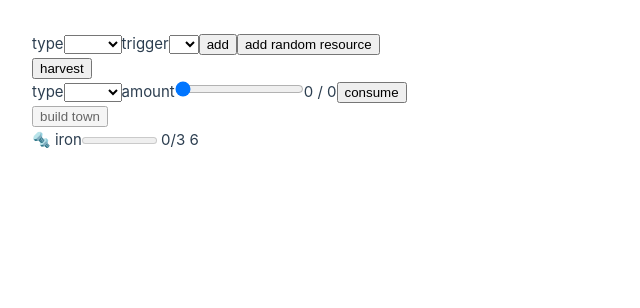
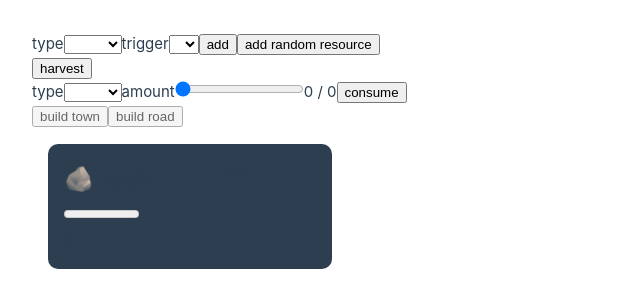
Before and after one commit to Ragnar-Oock/colon, a Vue app: page / in a window 1280 px wide. Both pictures are taken after a click on the button "add random resource". Shown: the top 308 px of the page, without its empty margins (0-640 px from the left). Built offline with nearby package versions, Linux system fonts and the light colour scheme.

Commit message:
feat: add road + cleanup

```diff
--- a/src/App.vue
+++ b/src/App.vue
@@ -1,6 +1,6 @@
 <script setup lang="ts">
-import BuildingTile from "./components/building-tile.vue";
-import ResourceTile from "./components/resource-tile.vue";
+import BuildingTile from "./components/tiles/building-tile.vue";
+import ResourceTile from "./components/tiles/resource-tile.vue";
 import AddResourceForm from "./components/add-resource-form.vue";
 import {useResourceStore} from "./resource.store.js";
 import HarvestResources from "./components/harvest-resources.vue";
@@ -20,6 +20,15 @@ const town = {
 	icon: '🏘️'
 } satisfies BuildingType;
 
+const road = {
+	cost: {
+		rock: 2,
+		wood: 1
+	},
+	name: 'road',
+	icon: '🛣️'
+} satisfies BuildingType;
+
 </script>
 
 <template>
@@ -28,6 +37,7 @@ const town = {
 	<consume-resource/>
   <main>
 		<add-building :building-type="town"></add-building>
+		<add-building :building-type="road"></add-building>
 
 		<div class="resources grid">
 			<resource-tile
@@ -51,6 +61,8 @@ const town = {
 .grid {
 	display: grid;
 	grid-template-columns: repeat(auto-fit, minmax(15ch, 30ch));
+	gap: 1rem;
+	padding: 1rem;
 }
 main {
 	width: 100%;
--- a/src/components/building-tile.vue
+++ /dev/null
@@ -1,18 +0,0 @@
-<script setup lang="ts">
-
-import { Building } from "../building.store";
-
-const {building} = defineProps<{
-	building: Building
-}>()
-</script>
-
-<template>
-<div class="building tile">
-	{{building.type.icon}} {{building.type.name}}
-</div>
-</template>
-
-<style scoped>
-
-</style>
--- a/src/components/resource-tile.vue
+++ /dev/null
@@ -1,32 +0,0 @@
-<script setup lang="ts">
-
-import { computed, useId } from "vue";
-import { Resource, RESOURCE_MAX, ResourceAmount, ResourceType } from "../resource.store";
-
-const id = useId();
-const {resource} = defineProps<{
-	resource: Resource;
-}>()
-
-const typeIcons = {
-	brick: '🧱',
-	gold: '🪙',
-	iron: '🔩',
-	wheat: '🌾',
-	wood: '🌳',
-	wool: '🐑'
-} satisfies Record<ResourceType, string>
-
-const icon = computed(() => typeIcons[resource.type])
-</script>
-
-<template>
-<div class="tile resource">
-	<label :for="id">{{icon}} {{ resource.type }}</label>
-	<meter :id min="0" max="3" :value="resource.amount">{{resource.amount}}/{{RESOURCE_MAX}}</meter> <span>{{resource.amount}}/{{RESOURCE_MAX}}</span> <span class="trigger" title="triggered by">{{resource.trigger}}</span>
-</div>
-</template>
-
-<style scoped>
-
-</style>
--- /dev/null
+++ b/src/components/tiles/building-tile.vue
@@ -0,0 +1,37 @@
+<script setup lang="ts">
+
+import { Building } from "../../building.store";
+
+const {building} = defineProps<{
+	building: Building
+}>()
+</script>
+
+<template>
+<div class="building tile">
+	<span class="icon">{{building.type.icon}}</span>
+	<span class="label">{{building.type.name}}</span>
+</div>
+</template>
+
+<style scoped>
+.building {
+	display: grid;
+	grid:
+		'icon'
+		'label';
+
+	padding: 1rem;
+	gap: .5rem;
+	background: #2c3e50;
+	border-radius: 10px;
+	font-size: 1.5rem;
+
+	.label{
+		grid-area: label;
+	}
+	.icon {
+		grid-area: icon;
+	}
+}
+</style>
--- /dev/null
+++ b/src/components/tiles/resource-tile.vue
@@ -0,0 +1,54 @@
+<script setup lang="ts">
+
+import { computed, useId } from "vue";
+import { Resource, RESOURCE_MAX, ResourceAmount, ResourceType } from "../../resource.store";
+
+const id = useId();
+const {resource} = defineProps<{
+	resource: Resource;
+}>()
+
+const typeIcons = {
+	brick: '🧱',
+	gold: '🪙',
+	rock: '🪨',
+	wheat: '🌾',
+	wood: '🌳',
+	wool: '🐑'
+} satisfies Record<ResourceType, string>
+
+const icon = computed(() => typeIcons[resource.type])
+</script>
+
+<template>
+<div class="tile resource">
+	<label :for="id">{{icon}} {{ resource.type }}</label>
+	<meter :id min="0" max="3" :value="resource.amount">{{resource.amount}}/{{RESOURCE_MAX}}</meter>
+	<span class="amount">{{resource.amount}}/{{RESOURCE_MAX}}</span>
+	<span class="trigger" title="triggered by">{{resource.trigger}}</span>
+</div>
+</template>
+
+<style scoped>
+.resource {
+	display: grid;
+	grid:
+		'label amount' auto
+		'bar bar' auto
+		'trigger trigger' auto
+	/ auto auto;
+
+	padding: 1rem;
+	gap: .5rem;
+	background: #2c3e50;
+	border-radius: 10px;
+
+	label{
+		grid-area: label;
+		font-size: 1.5rem;
+	}
+	meter{grid-area: bar}
+	.amount{grid-area: amount}
+	.trigger{grid-area: trigger}
+}
+</style>
--- a/src/resource.store.ts
+++ b/src/resource.store.ts
@@ -1,19 +1,19 @@
 import { defineStore } from "pinia";
 import { computed, reactive } from "vue";
-import { BuildingType } from "./building.store";
 
 export interface Resource {
 	type: ResourceType;
 	amount: ResourceAmount;
 	trigger: ResourceTrigger;
 	id: number;
+	multiplier: ResourceMultiplier;
 }
 export type ResourceAmount = typeof resourceAmounts[number];
 export type ResourceTrigger = typeof resourceTriggers[number];
 export type ResourceType = typeof resourceTypes[number];
 
 export const resourceTypes = [
-	'iron',
+	'rock',
 	'wheat',
 	'gold',
 	'brick',
@@ -26,15 +26,6 @@ export const resourceAmounts = [0, 1, 2, 3] as const;
 
 export const RESOURCE_MAX = 3;
 let ids = 0;
-
-const testResources = [
-	{"amount": 3, "trigger": 1, "type": "iron", "id": 0},
-	{"amount": 3, "trigger": 2, "type": "iron", "id": 1},
-	{"amount": 3, "trigger": 3, "type": "iron", "id": 2},
-	{"amount": 3, "trigger": 4, "type": "iron", "id": 3},
-	{"amount": 3, "trigger": 5, "type": "iron", "id": 4},
-	{"amount": 3, "trigger": 6, "type": "iron", "id": 5}
-] as Resource[]
 
 export const useResourceStore = defineStore('resources', () => {
 	const resources = reactive<Resource[]>([]);
@@ -94,6 +85,7 @@ export const useResourceStore = defineStore('resources', () => {
 			trigger,
 			type,
 			id: ids++,
+			multiplier: 1
 		})
 	}
 
```
